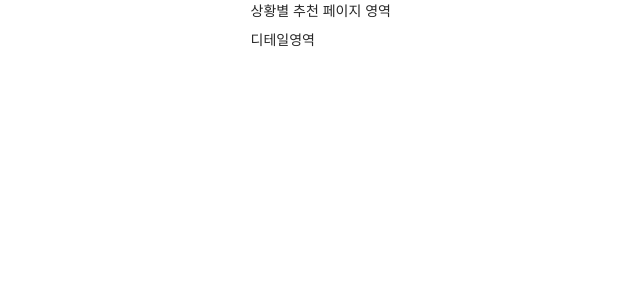
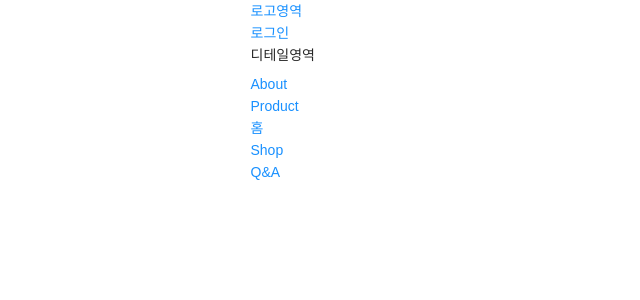
Before and after one commit to SeongGyeongOh/react-project-masul, a React (Create React App) app: page /recommend in a window 1280 px wide. Shown: the top 300 px of the page, without its empty margins (202-842 px from the left). Built offline with nearby package versions, Linux system fonts and the light colour scheme; a web font is replaced by a local one.

Commit message:
mainLayout,구조변경

```diff
--- a/src/components/Footer/index.tsx
+++ b/src/components/Footer/index.tsx
@@ -1,11 +1,26 @@
 import React from 'react';
 import './footer.scss';
+import { Link } from 'react-router-dom';
 
 const Footer = () => {
   return (
-    <div>
-      <h2>Footer</h2>
-    </div>
+    <ul className="header-menu">
+      <li>
+        <Link to="/alcoholcup">About</Link>
+      </li>
+      <li>
+        <Link to="/recommend">Product</Link>
+      </li>
+      <li>
+        <Link to="/">홈</Link>
+      </li>
+      <li>
+        <Link to="/community">Shop</Link>
+      </li>
+      <li>
+        <Link to="/">Q&amp;A</Link>
+      </li>
+    </ul>
   );
 };
 
--- /dev/null
+++ b/src/components/Header/Logo.tsx
@@ -0,0 +1,8 @@
+import React from 'react';
+// import ImgLogo from '../../assets/logo/logo_main_tit.png';
+
+const Logo = () => {
+  return <div className="logo_wrap">로고영역</div>;
+};
+
+export default Logo;
--- a/src/components/Header/index.tsx
+++ b/src/components/Header/index.tsx
@@ -1,8 +1,19 @@
 import React from 'react';
 import './header.scss';
+import { Link } from 'react-router-dom';
+import Logo from './Logo';
 
-const index = () => {
-  return <div className="position-relative"></div>;
+const Header = () => {
+  return (
+    <div className="Header_wrap">
+      <Link to="/">
+        <Logo />
+      </Link>
+      <Link to="/">
+        <div className="btn_login">로그인</div>
+      </Link>
+    </div>
+  );
 };
 
-export default index;
+export default Header;
--- a/src/components/RecommedForm/index.tsx
+++ b/src/components/RecommedForm/index.tsx
@@ -1,7 +1,7 @@
 import React from 'react';
 
-const index = () => {
+const RecommendForm = () => {
   return <div className="position-relative"></div>;
 };
 
-export default index;
+export default RecommendForm;
--- a/src/components/index.ts
+++ /dev/null
@@ -1,4 +0,0 @@
-export * from './SampleComponent';
-export * from './RecommedForm';
-export * from './Header';
-export * from './Footer';
--- a/src/containers/RecommendDetails/index.tsx
+++ b/src/containers/RecommendDetails.tsx
@@ -1,5 +1,5 @@
 import React from 'react';
-import RecommendForm from '../../components/RecommedForm';
+import RecommendForm from '../components/RecommedForm';
 
 const RecommendDetails = () => {
   return (
--- a/src/containers/index.ts
+++ /dev/null
@@ -1,2 +0,0 @@
-export * from './';
-export * from './RecommendDetails';
--- a/src/layout/index.ts
+++ b/src/layout/index.ts
@@ -1 +1 @@
-export * from "./MainLayout"
+export * from './MainLayout';
--- a/src/pages/Recommend/index.tsx
+++ b/src/pages/Recommend/index.tsx
@@ -1,11 +1,14 @@
 import React from 'react';
 import RecommendDetails from '../../containers/RecommendDetails';
+import MainLayout from '../../layout/MainLayout';
+
+// layouts
+// import { MainLayout } from '../../layout/';
 
 const RecommendPage = () => {
   return (
     <div>
-      <h2>상황별 추천 페이지 영역</h2>
-      <RecommendDetails />
+      <MainLayout child={<RecommendDetails />} />
     </div>
   );
 };
```
Also changed, not shown: src/assets/logo/logo.png (renamed from src/assets/logo/logo_main_tit.png).
